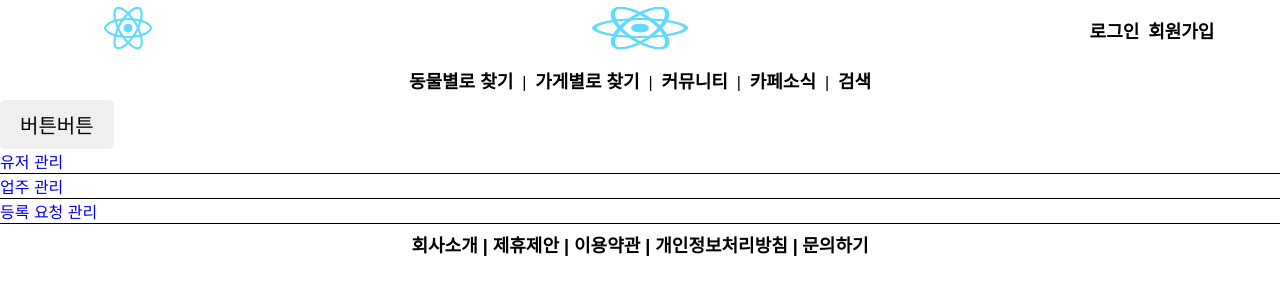
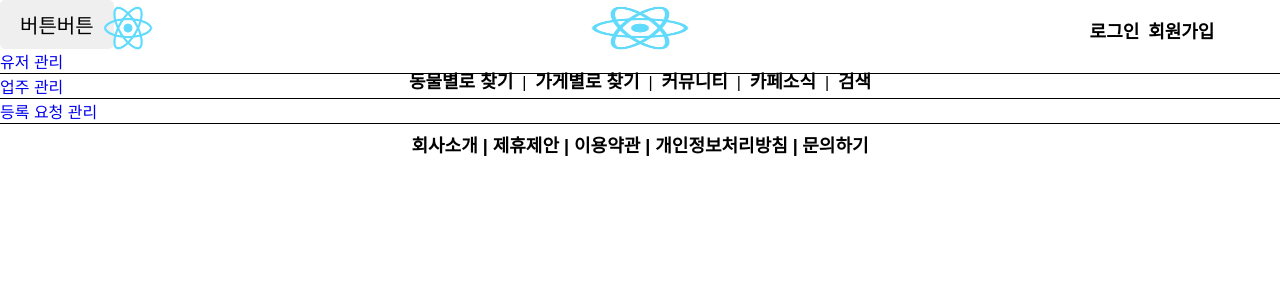
Before and after one commit to steve15963/Cafet, a React (Create React App) app in the folder frontend/: page /TestPage in a window 1280 px wide. Shown: the top 300 px of the page. Built offline with nearby package versions, Linux system fonts and the light colour scheme.

Commit message:
Update : Header 상단 고정

```diff
--- a/frontend/src/components/layout/Header/Header.css
+++ b/frontend/src/components/layout/Header/Header.css
@@ -1,3 +1,10 @@
+.Header {
+  position: fixed;
+  top: 0;
+  left: 0;
+  right: 0;
+}
+
 .Header_guest {
   font-family: Arial, Helvetica, sans-serif;
 }
--- a/frontend/src/components/layout/Header/Header.js
+++ b/frontend/src/components/layout/Header/Header.js
@@ -5,7 +5,7 @@ import { Link } from "react-router-dom";
 
 const Header = () => {
   return (
-    <div>
+    <div className="Header">
       <nav className="Header_guest">
         <div class="header-container">
           <div class="logo-container">
```
